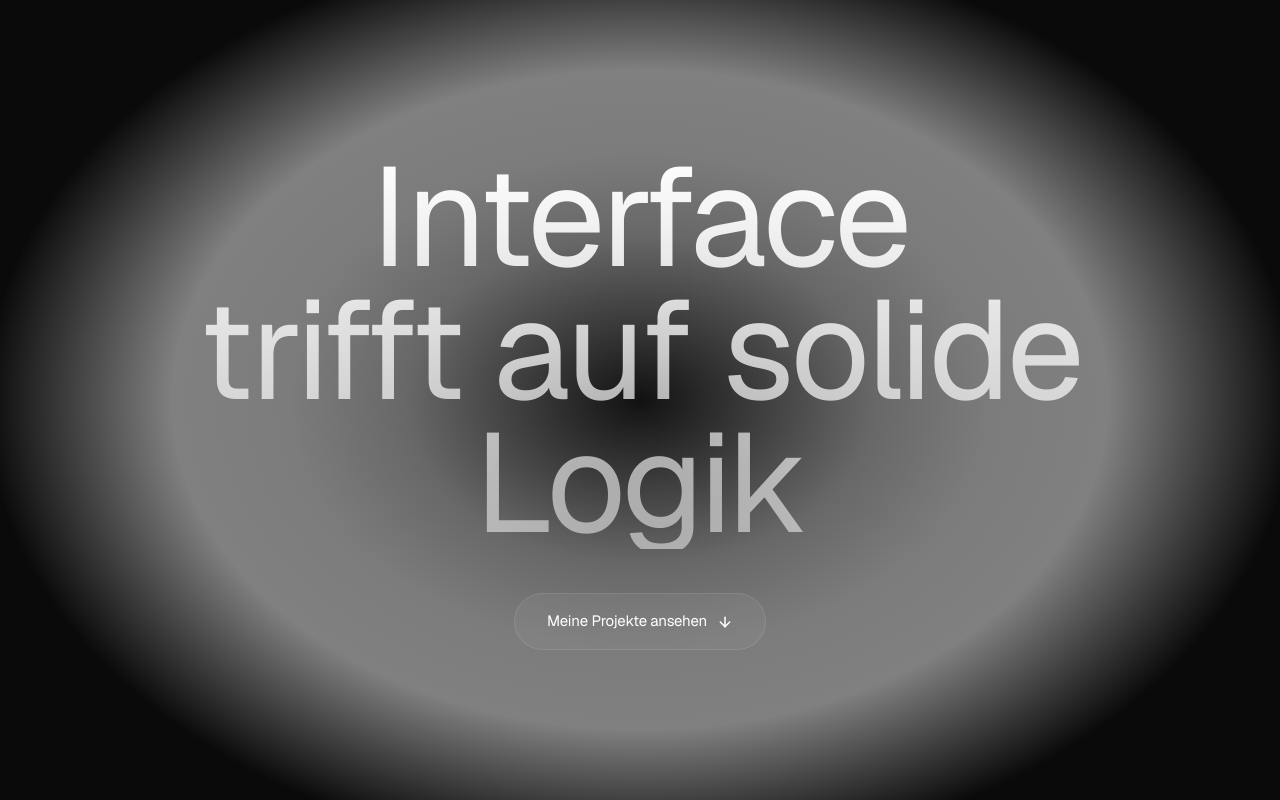
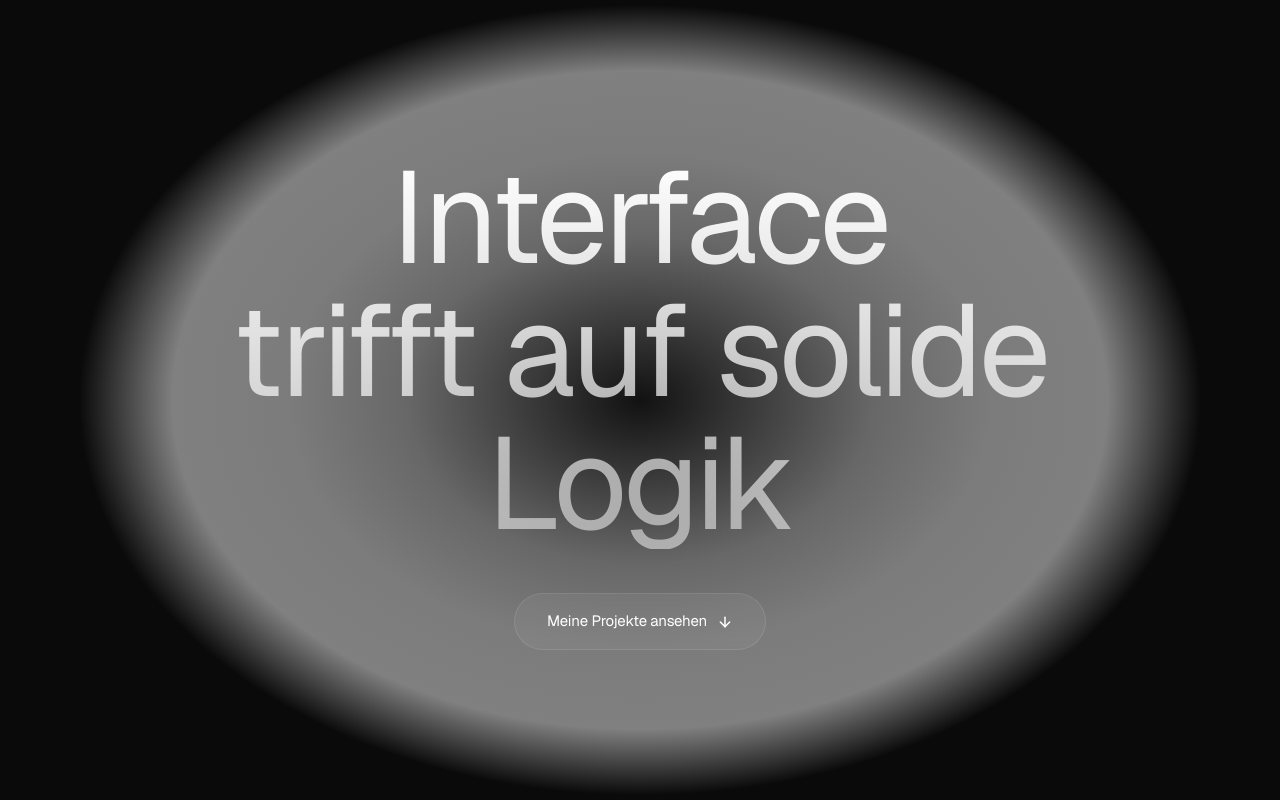
Before and after one commit to gd-pereira/goncalo_portfolio, a Next.js app: page / in a window 1280 px wide. Built offline with nearby package versions, Linux system fonts and the light colour scheme.

Commit message:
feat: add initial home page with hero section, styled title, and project call-to-action button.

```diff
--- a/app/page.js
+++ b/app/page.js
@@ -4,13 +4,13 @@ export default function Home() {
       <div
         className="absolute w-[1322px] h-[931px] max-w-full max-h-full top-1/2 left-1/2 -translate-x-1/2 -translate-y-1/2 pointer-events-none"
         style={{
-          background: 'radial-gradient(934.8px 658.55px at 50% 50%, rgba(255, 255, 255, 0.03) 0%, rgba(192, 192, 192, 0.515) 25%, rgba(160, 160, 160, 0.7575) 37.5%, rgba(128, 128, 128, 1) 50%, rgba(0, 0, 0, 0) 70%)'
+          background: 'radial-gradient(934.8px 658.55px at 50% 50%, rgba(255, 255, 255, 0.03) 0%, rgba(192, 192, 192, 0.515) 25%, rgba(160, 160, 160, 0.7575) 37.5%, rgba(128, 128, 128, 1) 50%, rgba(0, 0, 0, 0) 60%)'
         }}
       />
 
       <div className="flex flex-col gap-[44px] items-center justify-center relative z-10 w-full max-w-[923px] px-4">
         <h1
-          className="text-center font-normal leading-[1.1] md:leading-[133px] tracking-[-3.5px] text-[13vw] md:text-[140px] whitespace-pre-wrap max-w-full"
+          className="text-center font-normal leading-[1.1] md:leading-[133px] tracking-[-3.5px] text-[13vw] md:text-[130px] whitespace-pre-wrap max-w-full"
           style={{
             background: "linear-gradient(180deg, #FFFFFF 0%, rgba(255, 255, 255, 0.5) 100%)",
             WebkitBackgroundClip: "text",
```
